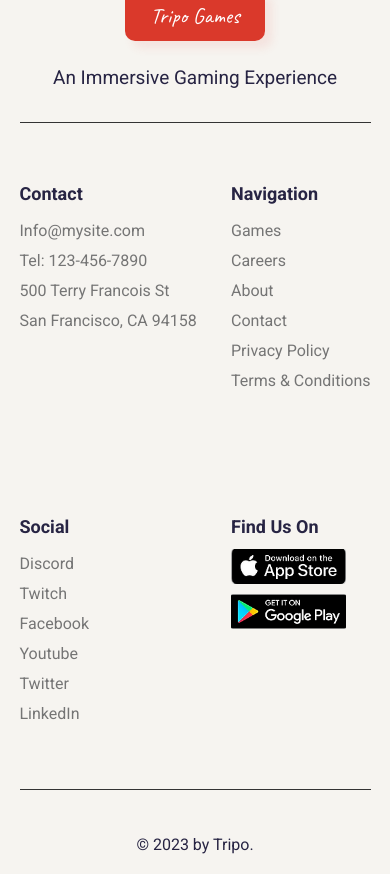
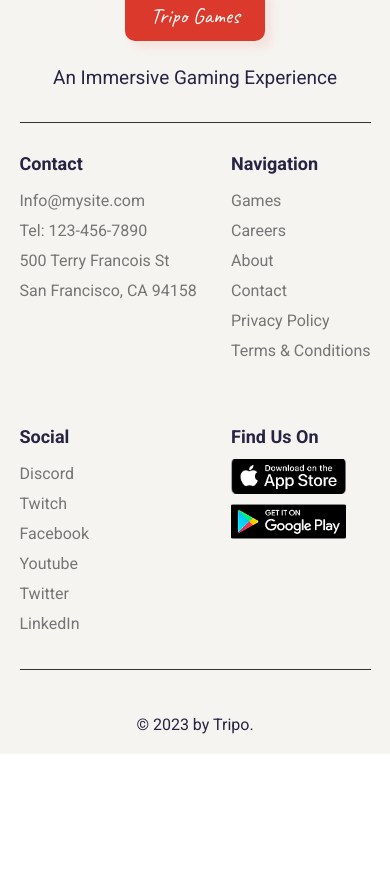
Before and after one commit to proe18/Tripo, a React (Create React App) app: page / in a window 390 px wide. Shown: the part 5960-6834 px from the top of the page. After the commit the page ends 6714 px from the top, so only its background shows below. Built offline with nearby package versions, Linux system fonts and the light colour scheme; a web font is replaced by a local one.

Commit message:
update responsive footer

```diff
--- a/src/components/footer/FooterStyled.js
+++ b/src/components/footer/FooterStyled.js
@@ -50,7 +50,7 @@ export const Box = styled.div`
         justify-content: flex-start;
     }
 
-    @media (min-width: 380px) and (max-width: 640px) {
+    @media (min-width: 380px) and (max-width: 700px) {
         justify-content: space-between;
     }
 `
@@ -81,7 +81,7 @@ export const NavList = styled.ul`
     ${Image}:nth-last-of-type(1) {
         max-height: 40px;
 
-        @media (max-width: 640px) {
+        @media (max-width: 700px) {
             max-height: 35px;
         }
     }
@@ -89,20 +89,18 @@ export const NavList = styled.ul`
     ${Image}:last-of-type {
         min-height: 40px;
 
-        @media (max-width: 640px) {
+        @media (max-width: 700px) {
             min-height: 35px;
         }
     }
 
     @media (max-width: 640px) {
+        padding: 30px 0;
+    }
+
+    @media (max-width: 700px) {
         ${Image} {
             max-width: 115px;
-        }
-    }
-
-    @media (max-width: 379.5px) {
-        &:nth-last-of-type(2) {
-            margin-left: 30px;
         }
     }
 
@@ -110,11 +108,31 @@ export const NavList = styled.ul`
         &:first-of-type {
             min-width: 70%;
         }
+
+        &:nth-last-of-type(2) {
+            margin-left: 30px;
+        }
+
+        &:last-of-type {
+            min-width: 250px;
+
+            ${Wrap} {
+                display: flex;
+                justify-content: space-between;
+                align-items: center;
+            }
+        }
     }
 
     @media (min-width: 380px) and (max-width: 464px) {
         &:first-of-type {
             min-width: 50%;
+        }
+    }
+
+    @media (min-width: 380px) and (max-width: 640px) {
+        &:last-of-type {
+            min-width: 139.4px;
         }
     }
 
@@ -127,24 +145,6 @@ export const NavList = styled.ul`
     @media (min-width: 581px) and (max-width: 640px) {
         &:first-of-type {
             min-width: 70%;
-        }
-    }
-
-    @media (max-width: 379.5px) {
-        &:last-of-type {
-            min-width: 250px;
-
-            ${Wrap} {
-                display: flex;
-                justify-content: space-between;
-                align-items: center;
-            }
-        }
-    }
-
-    @media (min-width: 380px) and (max-width: 640px) {
-        &:last-of-type {
-            min-width: 139.4px;
         }
     }
 `
@@ -190,7 +190,7 @@ export const CoppyRight = styled.div`
         font-size: 1.6rem;
         padding: 70px 0;
 
-        @media (max-width: 640px) {
+        @media (max-width: 700px) {
             padding: 20px 0;
         }
     }
```
